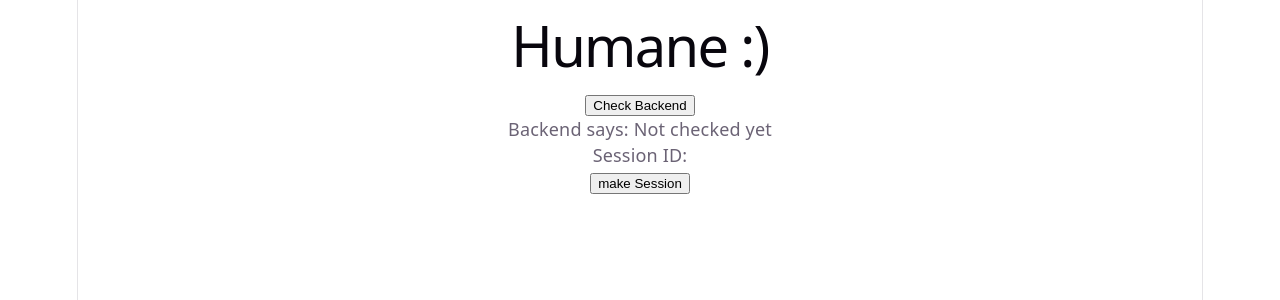
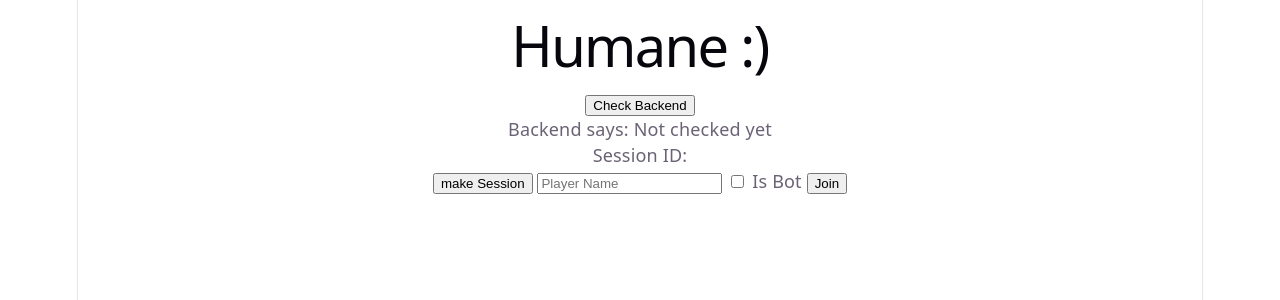
Before and after one commit to sen3th/humane, a Svelte app in the folder frontend/: page / in a window 1280 px wide. Shown: the top 300 px of the page. Built offline with nearby package versions, Linux system fonts and the light colour scheme.

Commit message:
added session join in svelte frontend

```diff
--- a/frontend/src/App.svelte
+++ b/frontend/src/App.svelte
@@ -25,7 +25,38 @@
 
   }
 
+  async function joinPlayer(){
+    if (!sessionId) {
+      alert("make a session first");
+      return;
+    }
+    if (!playerName) {
+      alert("enter player name");
+      return;
+    }
+    try{
+      const res = await fetch(`http://127.0.0.1:8000/sessions/${sessionId}/join`, {
+        method: "POST",
+        headers: {
+          "Content-Type": "application/json",
+        },
+        body: JSON.stringify({
+          name: playerName,
+          is_bot: isBot,
+        }),
+      });
+      const data = await res.json();
+      playerName = "";
+      status = `${data.name} joined`;
+    }catch (err) {
+      status = "can't join session";
+    }
+  }
+
   let sessionId ="";
+
+  let playerName = "";
+  let isBot = false;
 </script>
 
 <main>
@@ -34,4 +65,10 @@
   <p>Backend says: {status}</p>
   <p>Session ID: {sessionId}</p>
   <button on:click={createSession}>make Session</button>
+  <input bind:value={playerName} placeholder="Player Name" />
+  <label>
+    <input type="checkbox" bind:checked={isBot} />
+    Is Bot
+  </label>
+  <button on:click={joinPlayer}>Join</button>
 </main>
```
Also changed, not shown: 1 other file (tests, documents, lock files or other folders).
